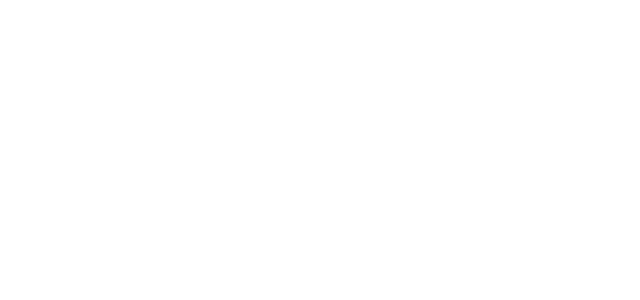
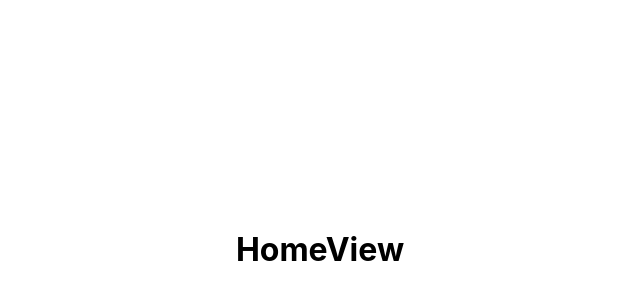
Before and after one commit to nexckycort/login-client-aluxion, a React (Create React App) app: page / in a window 1280 px wide. Shown: the part 150-450 px from the top of the page, without its empty margins (320-960 px from the left). Built offline with nearby package versions, Linux system fonts and the light colour scheme.

Commit message:
feat: add page home

```diff
--- a/src/index.css
+++ b/src/index.css
@@ -8,3 +8,10 @@
 code {
   font-family: source-code-pro, Menlo, Monaco, Consolas, 'Courier New', monospace;
 }
+
+.center {
+  position: absolute;
+  top: 50%;
+  left: 50%;
+  transform: translate(-50%, -50%);
+}
--- a/src/infrastructure/views/App.tsx
+++ b/src/infrastructure/views/App.tsx
@@ -2,12 +2,14 @@
 import { BrowserRouter as Router, Route, Switch } from 'react-router-dom'
 
 import LoginView from 'infrastructure/views/pages/Login'
+import HomeView from 'infrastructure/views/pages/Home'
 
 function App() {
   return (
     <Router>
       <Switch>
         <Route path="/login" exact component={LoginView} />
+        <Route path="/" exact component={HomeView} />
       </Switch>
     </Router>
   )
--- /dev/null
+++ b/src/infrastructure/views/pages/Home/Home.tsx
@@ -0,0 +1,11 @@
+import React from 'react'
+
+const Home: React.FC = () => {
+  return (
+    <div className="center">
+      <h1>HomeView</h1>
+    </div>
+  )
+}
+
+export default Home
--- /dev/null
+++ b/src/infrastructure/views/pages/Home/index.ts
@@ -0,0 +1 @@
+export { default } from './Home'
--- a/src/infrastructure/views/pages/Login/Login.tsx
+++ b/src/infrastructure/views/pages/Login/Login.tsx
@@ -3,13 +3,11 @@
 
 import { Button, Input } from 'infrastructure/views/components/ui'
 
-import s from './Login.module.css'
-
 const Login = (): JSX.Element => {
   return (
-    <main className={s.center}>
+    <main className="center">
       <form>
-        <h1>Login</h1>
+        <h1>Login App</h1>
         <Input placeholder="name@example.com" />
         <Input placeholder="******" />
         <Button type="submit">Log In</Button>
```
Also changed, not shown: src/infrastructure/views/pages/Home/Home.module.css (added), src/setupTests.ts (line endings or trailing spaces).
